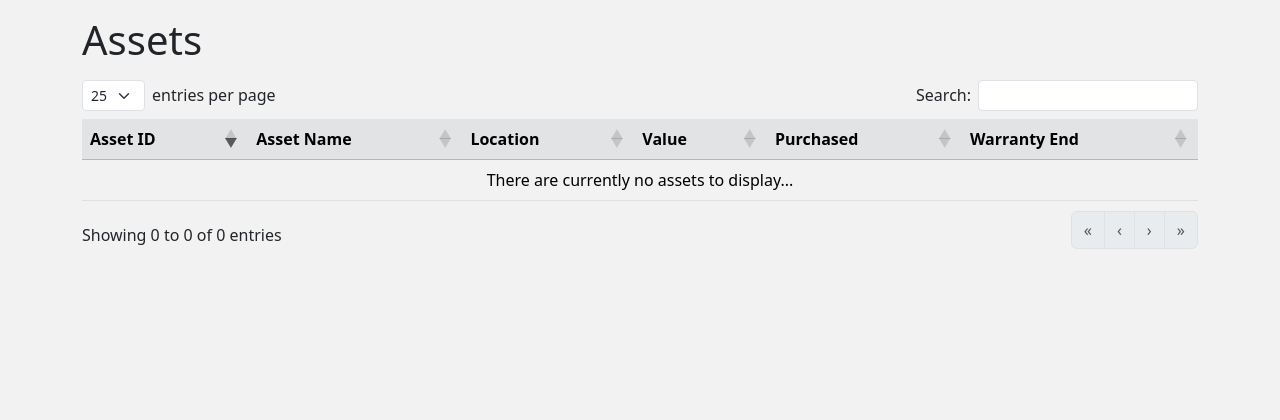
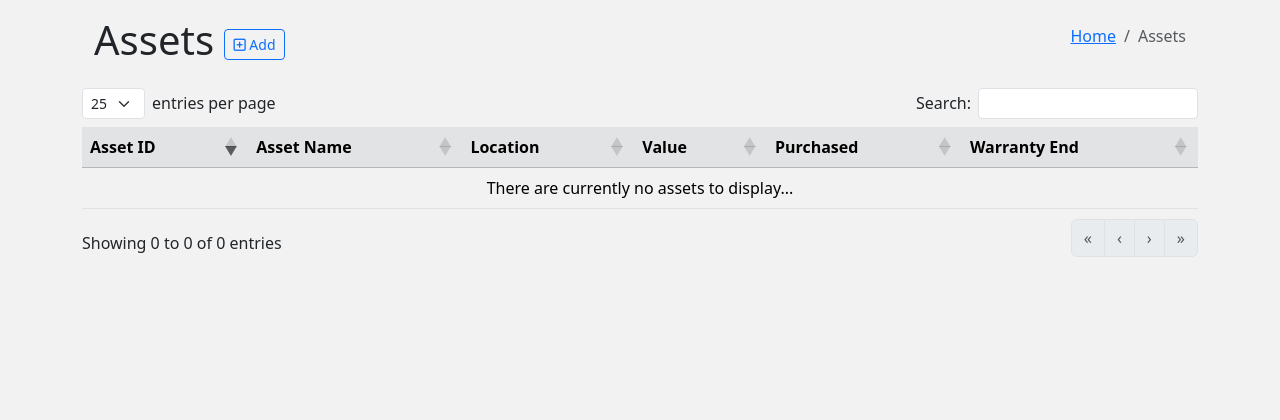
Before and after one commit to waynieoaks/AssetCache, a PHP site: page /assets.php in a window 1280 px wide. Shown: the part 56-476 px from the top of the page. Run offline with PHP 8.4, Linux system fonts and the light colour scheme; the visitor is signed in with stand-in values (Sample User, id 1); data that the repository does not hold is empty.

Commit message:
Update assets.php
adding breadcrumbs

```diff
--- a/www/assets.php
+++ b/www/assets.php
@@ -1,7 +1,21 @@
 <?php require 'inc/head.php';?>
 
 
-<div class="mt-3 mb-3"><h1>Assets</h1></div>
+<div class="container mt-3 mb-3">
+    <div class="row align-items-center">
+        <div class="col"><h1>Assets
+	<a href="asset_add.php" type="button" class="btn btn-outline-primary btn-sm"><i class="fa-regular fa-square-plus"></i>&nbsp;Add</a>
+	</h1></div>
+        <div class="col-auto">
+            <nav aria-label="breadcrumb">
+                <ol class="breadcrumb">
+                    <li class="breadcrumb-item"><a href="index.php">Home</a></li>
+                    <li class="breadcrumb-item active" aria-current="page">Assets</li>
+                </ol>
+            </nav>
+        </div>
+    </div>
+</div>
 
   <table id="table-assets" class="table table-striped table-hover" style="width:100%">
     <thead class="table-secondary">
```
